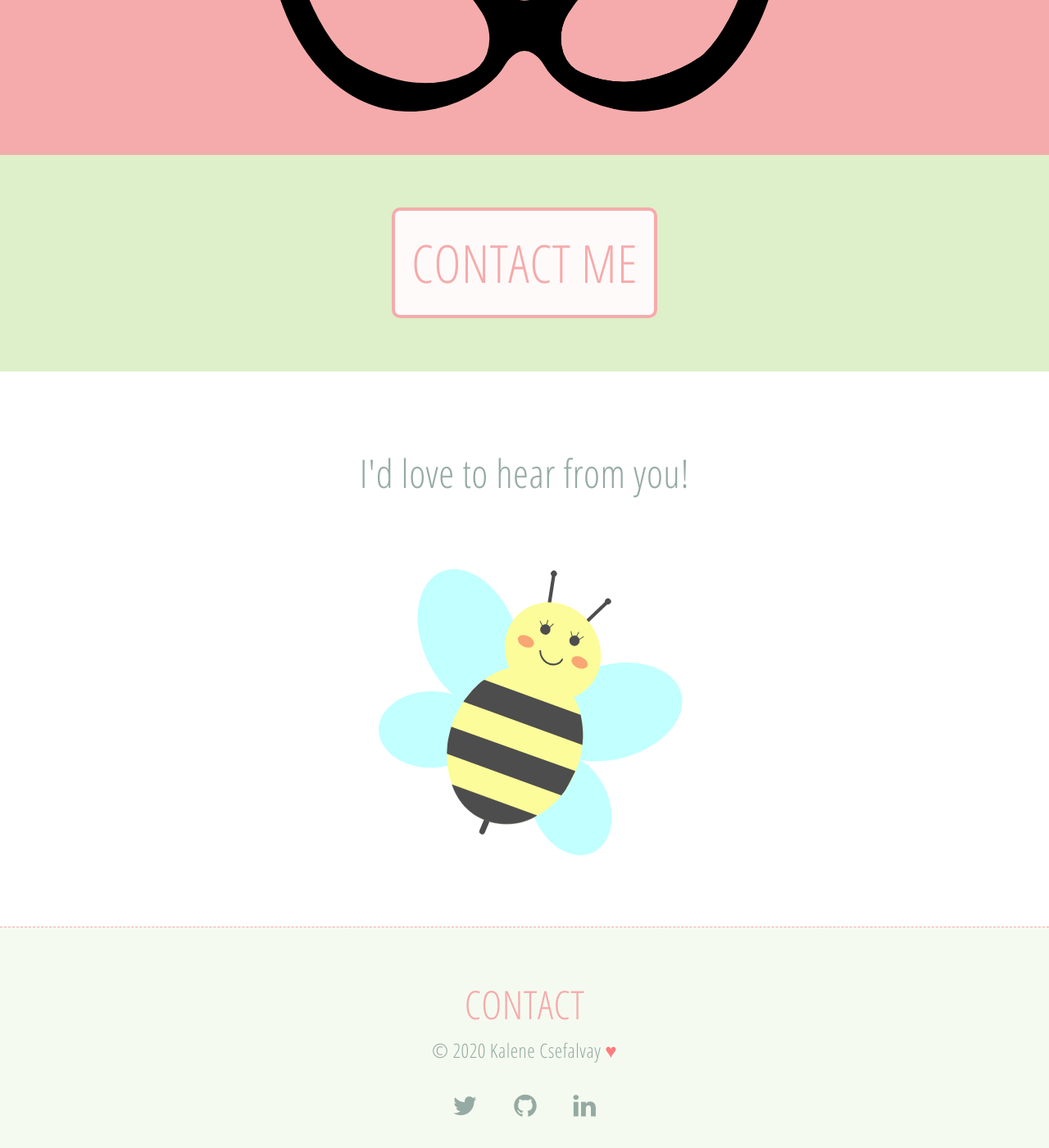
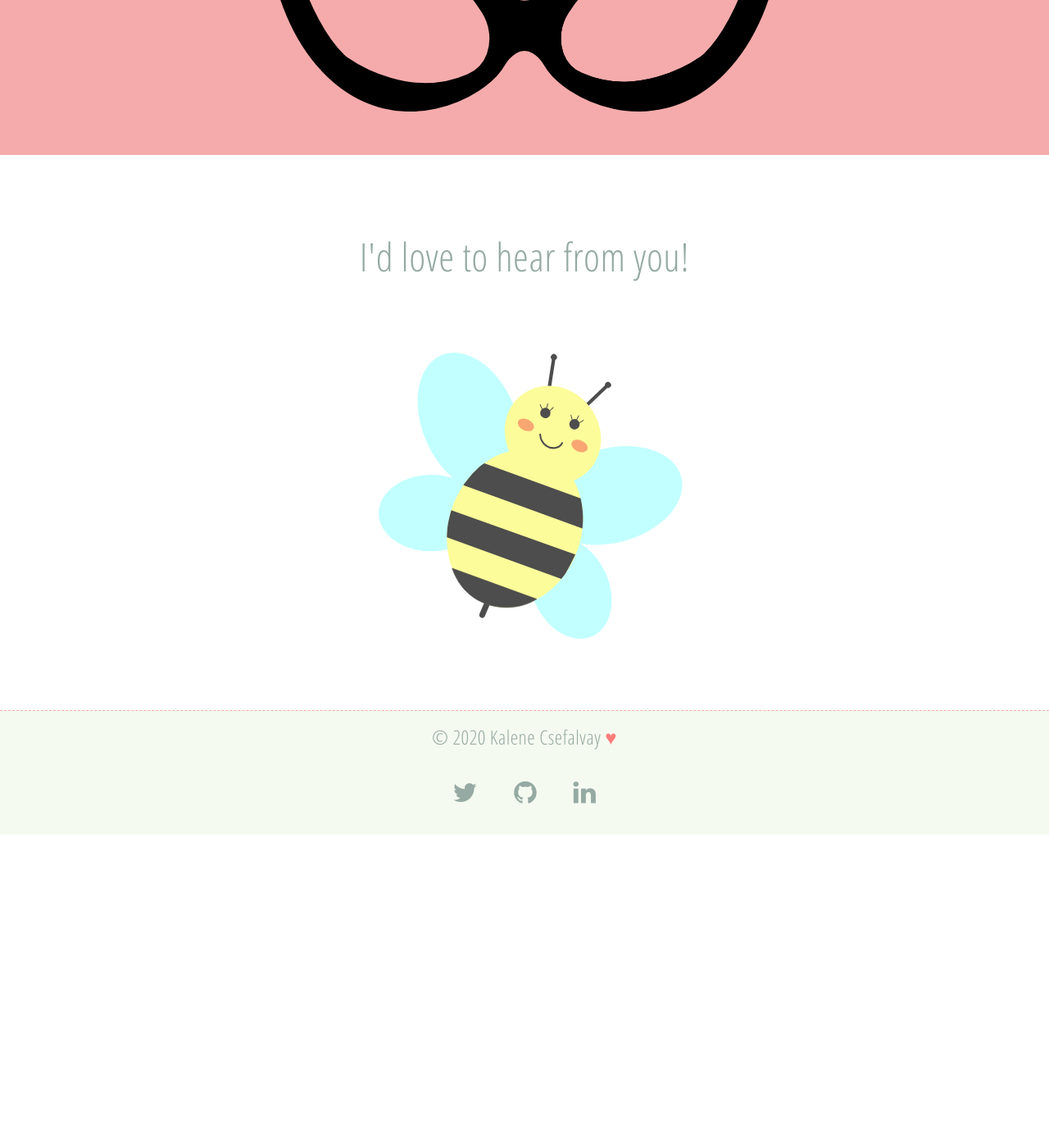
Before and after one commit to kalenenc/kalenenc.github.io, a Jekyll site: the page built from index.html, in a window 1280 px wide and 1400 px high, scrolled down 3707 px. Shown: the whole window at 82% size. Built offline with Jekyll 4.4.1, drawn with Linux system fonts in a browser that asks for light colours; nearby versions of some CDN libraries; after the commit the page ends 4725 px from its top, so only the background shows below that.

Commit message:
removes contact

```diff
--- a/_includes/footer.html
+++ b/_includes/footer.html
@@ -1,9 +1,7 @@
 <footer class="footer">
 	<div class="grid">
 		<div class="col-1-2">
-			<div class="cta-container">
-  				<h2><a class="cta" href="{{site.url}}/contact">CONTACT</a></h2>
-  			</div>
+
   			<h2>&copy 2020 Kalene Csefalvay <span>&#9829</span></h2>
  			 <ul class="social-media">
 				<a href="https://www.twitter.com/kalenenc"><li><i class="fa fa-twitter" aria-hidden="true"></i>
--- a/index.html
+++ b/index.html
@@ -163,7 +163,7 @@ layout: default
 </section>
 
 <!-- CTA Section -->
-
+<!--
 <section class="cta-section">
 	<div class="grid">
 		<div class="col-1-2">
@@ -174,7 +174,7 @@ layout: default
 			</div>
 		</div>
 	</div>
-</section>
+</section> -->
 
 <!-- Section 7 -->
 
```
